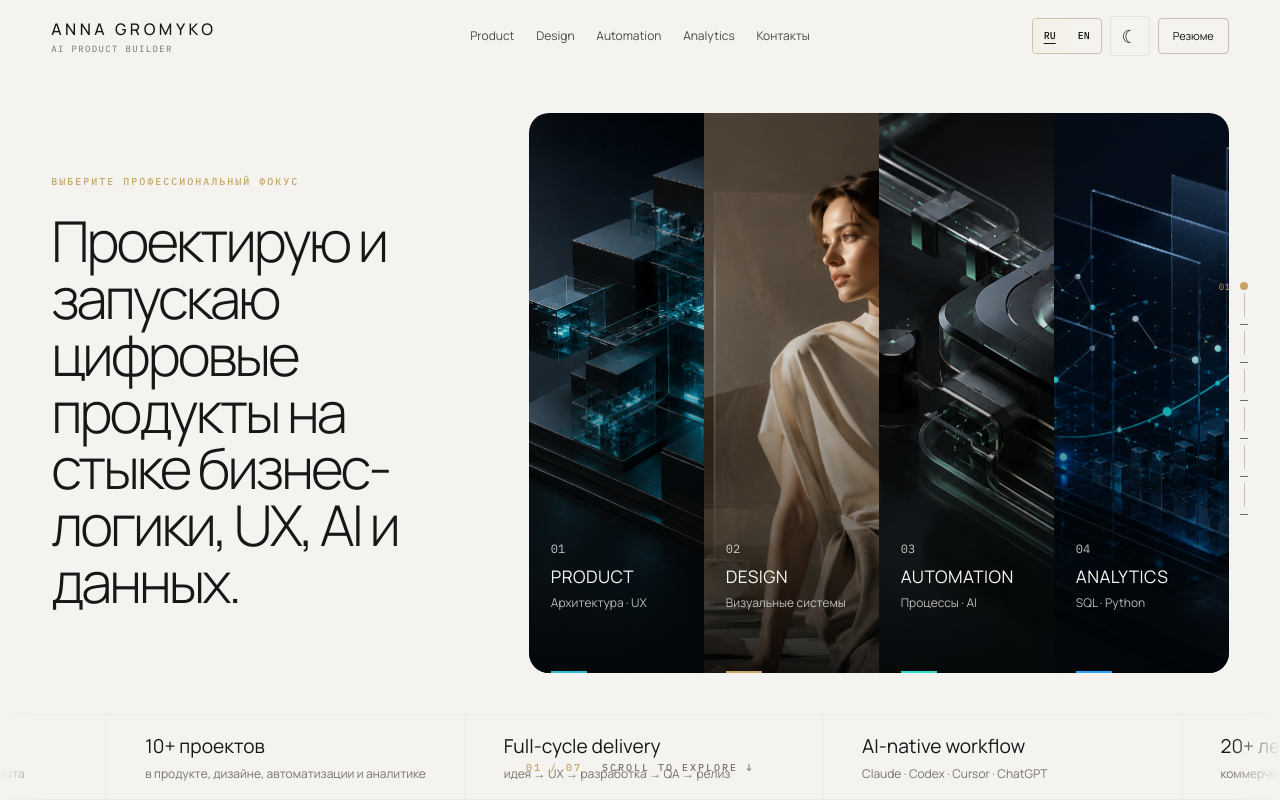
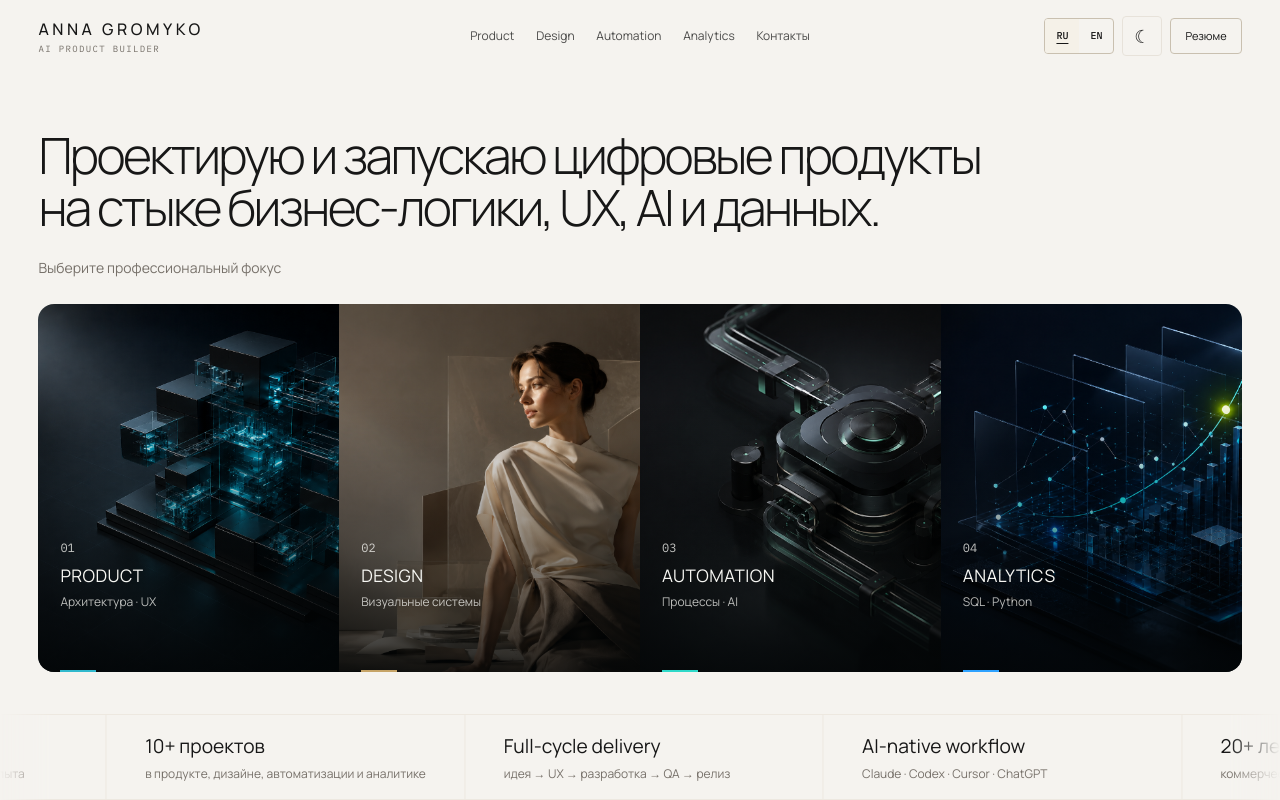
Before and after one commit to annkka3/presentation_landing, a React (Vite) app: page / in a window 1280 px wide. Built offline with nearby package versions, Linux system fonts and the light colour scheme.

Commit message:
Match Hero layout to approved render

```diff
--- a/src/pages/HomePage.tsx
+++ b/src/pages/HomePage.tsx
@@ -82,9 +82,9 @@ export default function HomePage() {
       <div className={`home-chapter home-scene experience-scene ${activeScene === 5 ? 'is-scene-active' : ''}`} id="experience-education" data-home-chapter="06"><Experience /></div>
       <div className={`home-chapter home-scene contact-scene ${activeScene === 6 ? 'is-scene-active' : ''}`} id="contact" data-home-chapter="07"><Contact /><Footer /></div>
     </main>
-    <nav className="scene-navigation" aria-label="Portfolio scenes">
+    <nav className={`scene-navigation ${activeScene === 0 ? 'is-hidden' : ''}`} aria-label="Portfolio scenes">
       {scenes.map((scene, index) => <a key={scene.id} href={`#${scene.id}`} aria-label={`${String(index + 1).padStart(2, '0')} — ${scene.label}`} aria-current={activeScene === index ? 'step' : undefined}><span>{String(index + 1).padStart(2, '0')}</span><i aria-hidden="true" /></a>)}
     </nav>
-    <div className="scene-footer" aria-hidden="true"><span>{String(activeScene + 1).padStart(2, '0')} / 07</span><span>Scroll to explore ↓</span></div>
+    <div className={`scene-footer ${activeScene === 0 ? 'is-hidden' : ''}`} aria-hidden="true"><span>{String(activeScene + 1).padStart(2, '0')} / 07</span><span>Scroll to explore ↓</span></div>
   </>
 }
--- a/src/sections/Hero/Hero.tsx
+++ b/src/sections/Hero/Hero.tsx
@@ -121,8 +121,8 @@ export function Hero() {
   return <section className="hero-section" id="top" ref={heroRef}>
     <Container className="hero-layout">
       <div className="hero-copy">
+        <h1>{t.heroTitle}</h1>
         <p className="hero-subtitle">{t.heroSubtitle}</p>
-        <h1>{t.heroTitle}</h1>
       </div>
       <div className="hero-visual">
         <div className={`hero-panels ${activePanel !== null ? 'has-active' : ''}`} role="group" aria-label={t.heroGroup} onMouseLeave={clearHover} onBlur={leaveHeroFocus}>
--- a/src/styles/components.css
+++ b/src/styles/components.css
@@ -1,6 +1,7 @@
 .site-header { position: sticky; top: 0; z-index: 100; height: var(--header-height); background: var(--header-bg); border-bottom: 1px solid transparent; }
 .site-header.is-scrolled { border-color: var(--border-soft); }
 .header-inner { height: 100%; display: grid; grid-template-columns: minmax(180px,1fr) auto minmax(280px,1fr); align-items: center; gap: 28px; }
+.header-inner { width: 100%; max-width: none; padding-inline: clamp(32px,3vw,52px); }
 .brand { width: fit-content; display: flex; flex-direction: column; gap: 4px; }
 .brand span { font-size: 16px; font-weight: 500; letter-spacing: .22em; }
 .brand small { color: var(--text-muted); font: 400 9px/1 var(--font-mono); letter-spacing: .15em; }
@@ -132,13 +133,13 @@
 
 /* Homepage editorial scenes */
 .hero-scene { display: grid; grid-template-rows: minmax(0,1fr) auto; padding-top: var(--header-height); }
-.hero-section { height: 100%; min-height: 0; padding: clamp(26px,4.5vh,48px) 0; overflow: hidden; }
-.hero-layout { height: 100%; display: grid; grid-template-columns: minmax(360px,.78fr) minmax(0,1.32fr); align-items: center; gap: clamp(44px,5vw,82px); }
-.hero-copy { max-width: 520px; }
-.hero-section h1 { max-width: 520px; font-size: clamp(54px,4.4vw,64px); line-height: 1.01; letter-spacing: -.052em; text-wrap: balance; }
-.hero-subtitle { margin: 0 0 24px; color: var(--gold); font: 500 10px/1.4 var(--font-mono); letter-spacing: .2em; text-transform: uppercase; }
-.hero-visual { width: 100%; height: 100%; min-height: 0; max-height: min(70svh,650px); align-self: center; }
-.hero-panels { height: 100%; min-height: 0; border-radius: 20px; }
+.hero-section { height: 100%; min-height: 0; padding: clamp(48px,7.3vh,86px) 0 clamp(22px,3vh,34px); overflow: hidden; }
+.hero-layout { width: 100%; max-width: none; height: 100%; display: grid; grid-template-rows: auto minmax(0,1fr); align-content: start; gap: clamp(26px,2.6vh,31px); padding-inline: clamp(32px,3vw,52px); }
+.hero-copy { max-width: 1000px; }
+.hero-section h1 { max-width: 1000px; font-size: clamp(50px,3.8vw,64px); line-height: 1.03; letter-spacing: -.052em; text-wrap: balance; }
+.hero-subtitle { margin: clamp(24px,2.8vh,34px) 0 0; color: var(--text-muted); font: 400 14px/1.5 var(--font-display); letter-spacing: 0; text-transform: none; }
+.hero-visual { width: 100%; height: min(46svh,540px); min-height: 0; align-self: start; }
+.hero-panels { height: 100%; min-height: 0; border-radius: 16px; }
 .hero-panel { min-width: 0; }
 .hero-panel > img, .hero-panel > video { transform: translateY(var(--parallax-y,0px)) scale(1.05); transition: transform 900ms var(--ease-premium), opacity 420ms ease; }
 .hero-panel.is-active > img, .hero-panel.is-active > video { transform: translateY(var(--parallax-y,0px)) scale(1.07); }
@@ -209,5 +210,6 @@
 .scene-navigation a[aria-current='step'] i { width: 8px; height: 8px; border-radius: 50%; background: var(--gold); }
 .scene-footer { position: fixed; z-index: 89; right: 50%; bottom: 26px; display: flex; align-items: center; gap: 20px; transform: translateX(50%); color: var(--text-muted); font: 500 10px var(--font-mono); letter-spacing: .2em; text-transform: uppercase; pointer-events: none; }
 .scene-footer span:first-child { color: var(--gold); }
+.scene-navigation.is-hidden, .scene-footer.is-hidden { visibility: hidden; opacity: 0; pointer-events: none; }
 
 .case-page{padding:clamp(60px,8vw,120px) 0}.back-link{display:inline-block;margin-bottom:70px;color:var(--text-muted);font-size:12px}.case-page h1{max-width:900px;margin:10px 0;font-size:clamp(48px,7vw,100px);font-weight:300;line-height:1;letter-spacing:-.055em}.case-role{color:var(--text-muted)}.detail-status{position:static;display:inline-flex;margin-top:16px}.case-summary{max-width:780px;margin:40px 0;font-size:clamp(18px,2vw,26px);line-height:1.55}.case-hero-image{width:100%;height:auto;border-radius:12px;background:var(--surface)}.case-details{display:grid;grid-template-columns:repeat(2,1fr);gap:70px 80px;padding:100px 0}.case-details h2{margin:0 0 18px;font-size:28px;font-weight:400}.case-details p,.case-details li{color:var(--text-soft);line-height:1.7}.next-project{display:flex;flex-direction:column;gap:10px;padding:38px 0;border-top:1px solid var(--border);font-size:clamp(28px,4vw,54px);font-weight:300}.next-project span{color:var(--text-muted);font:400 10px var(--font-mono);text-transform:uppercase}.not-found{min-height:70vh;display:grid;align-items:center}.not-found span{font:400 12px var(--font-mono);color:var(--teal)}.not-found h1{font-size:clamp(50px,8vw,110px);font-weight:300}.not-found a{color:var(--teal)}
```
Also changed, not shown: src/styles/responsive.css (+5 -2 lines).
